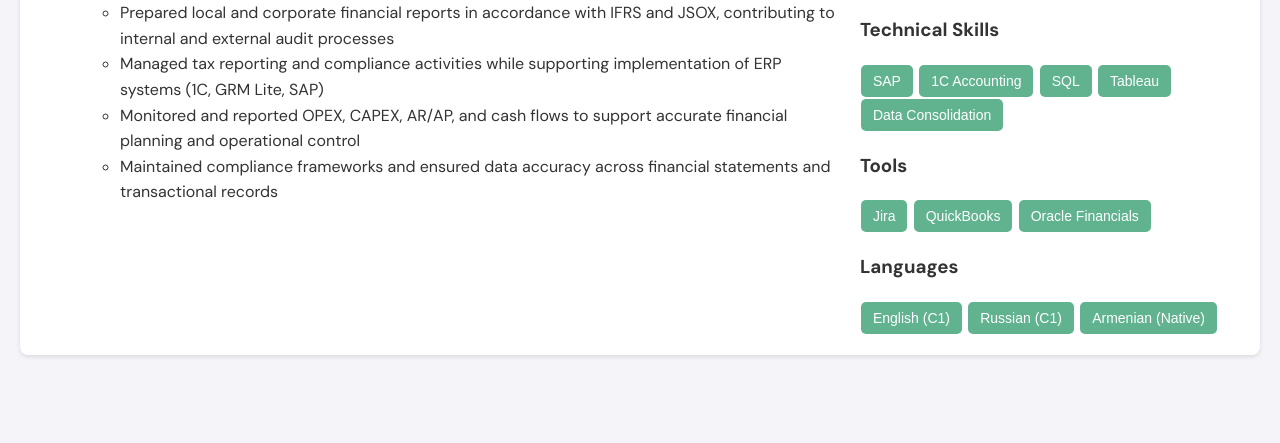
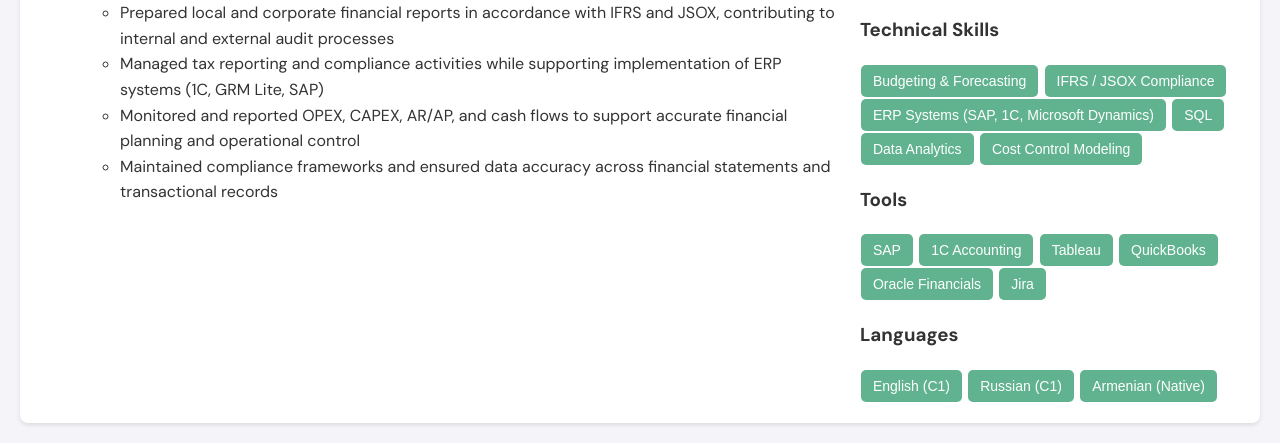
Before and after one commit to hovhannisyan91/liana_simonyan_cv, a plain HTML site: page index.html in a window 1280 px wide. Shown: the part 1059-1502 px from the top of the page. Before the commit the page ends 1434 px from the top, so only its background shows below. Drawn offline with Linux system fonts and the light colour scheme.

Commit message:
Update index.html

```diff
--- a/index.html
+++ b/index.html
@@ -173,12 +173,12 @@
                 <div class="subsection">
                     <h3>Technical Skills</h3>
                     <div class="skills">
-                        <button>SAP</button>
-                        <button>1C Accounting</button>
+                        <button>Budgeting & Forecasting</button>
+                        <button>IFRS / JSOX Compliance</button>
+                        <button>ERP Systems (SAP, 1C, Microsoft Dynamics)</button>
                         <button>SQL</button>
-                        <button>Tableau</button>
-                        <button>Data Consolidation</button>
-
+                        <button>Data Analytics</button>
+                        <button>Cost Control Modeling</button>
                     </div>
                 </div>
 
@@ -186,9 +186,12 @@
                 <div class="subsection">
                     <h3>Tools</h3>
                     <div class="skills">
-                        <button>Jira</button>
+                        <button>SAP</button>
+                        <button>1C Accounting</button>
+                        <button>Tableau</button>
                         <button>QuickBooks</button>
                         <button>Oracle Financials</button>
+                        <button>Jira</button>
                     </div>
                 </div>
 
```
